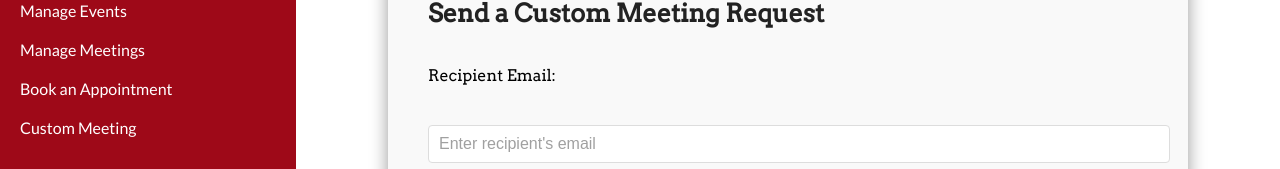
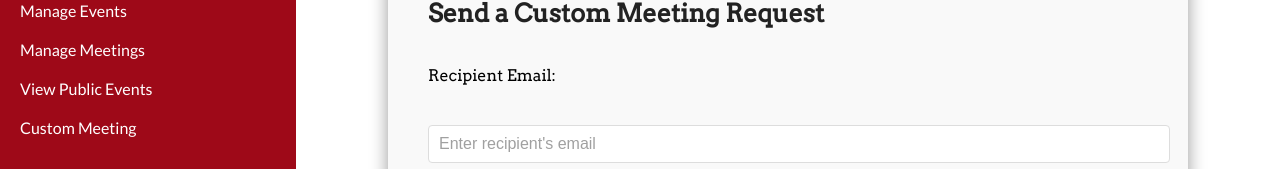
Before and after one commit to andretandoc/bookify, a React (Vite) app in the folder client/: page /CustomMeeting in a window 1280 px wide. Shown: the part 193-362 px from the top of the page. Built offline with nearby package versions, Linux system fonts and the light colour scheme; sample sign-in values are in the browser's storage.

Commit message:
Book an appointment -> View Public Events

```diff
--- a/client/src/components/private/CustomMeeting.jsx
+++ b/client/src/components/private/CustomMeeting.jsx
@@ -108,7 +108,7 @@ const CustomMeeting = () => {
           </li>
           <li>
             <Link to="/FullEvents" className="link">
-              Book an Appointment
+              View Public Events
             </Link>
           </li>
           <li>
--- a/client/src/components/private/FullEvents.jsx
+++ b/client/src/components/private/FullEvents.jsx
@@ -73,7 +73,7 @@ export default function FullEvents() {
           </li>
           <li>
             <Link to="/FullEvents" className="link">
-              Book an Appointment
+              View Public Events
             </Link>
           </li>
 
--- a/client/src/components/private/ManageBooking.jsx
+++ b/client/src/components/private/ManageBooking.jsx
@@ -95,7 +95,7 @@ export default function ManageBooking() {
           </li>
           <li>
             <Link to="/FullEvents" className="link">
-              Book an Appointment
+              View Public Events
             </Link>
           </li>
 
--- a/client/src/components/private/ManageEvent.jsx
+++ b/client/src/components/private/ManageEvent.jsx
@@ -21,7 +21,7 @@ export default function ManageEvent() {
           headers: { Authorization: `Bearer ${token}` },
         });
 
-        console.log(response.data.activeEvents)
+        console.log(response.data.activeEvents);
 
         if (
           response.data.activeEvents.length === 0 &&
@@ -92,7 +92,7 @@ export default function ManageEvent() {
           </li>
           <li>
             <Link to="/FullEvents" className="link">
-              Book an Appointment
+              View Public Events
             </Link>
           </li>
 
@@ -105,8 +105,6 @@ export default function ManageEvent() {
       </aside>
       <div class="content-wrap">
         <div class="container">
-
-
           <h2>My Active Events:</h2>
           {events.active.length > 0 ? (
             <div class="table-wrapper">
@@ -146,7 +144,6 @@ export default function ManageEvent() {
                         onClick={() => {
                           if (event.publicURL) {
                             window.location.href = `http://localhost:5173/booking/${event.publicURL}`;
-
                           } else {
                             alert("No URL available");
                           }
@@ -156,7 +153,10 @@ export default function ManageEvent() {
                       </button>
                     </div>
                     <div class="col">
-                    <button className="reject-btn" onClick={() => openModal(10)}>
+                      <button
+                        className="reject-btn"
+                        onClick={() => openModal(10)}
+                      >
                         Cancel Event &#10060;
                       </button>
                     </div>
@@ -167,12 +167,7 @@ export default function ManageEvent() {
           ) : (
             <p>{message}</p>
           )}
-
-
-
-
         </div>
-
 
         <div className="container">
           <h2>My Past Events:</h2>
--- a/client/src/components/private/MemberPage.jsx
+++ b/client/src/components/private/MemberPage.jsx
@@ -77,7 +77,7 @@ const MemberPage = () => {
           </li>
           <li>
             <Link to="/FullEvents" className="link">
-              Book an Appointment
+              View Public Events
             </Link>
           </li>
 
--- a/client/src/components/private/createEvent.jsx
+++ b/client/src/components/private/createEvent.jsx
@@ -122,7 +122,7 @@ const CreateEvent = () => {
           </li>
           <li>
             <Link to="/FullEvents" className="link">
-              Book an Appointment
+              View Public Events
             </Link>
           </li>
 
```
Lines whose indentation alone changed are shown as unchanged.
